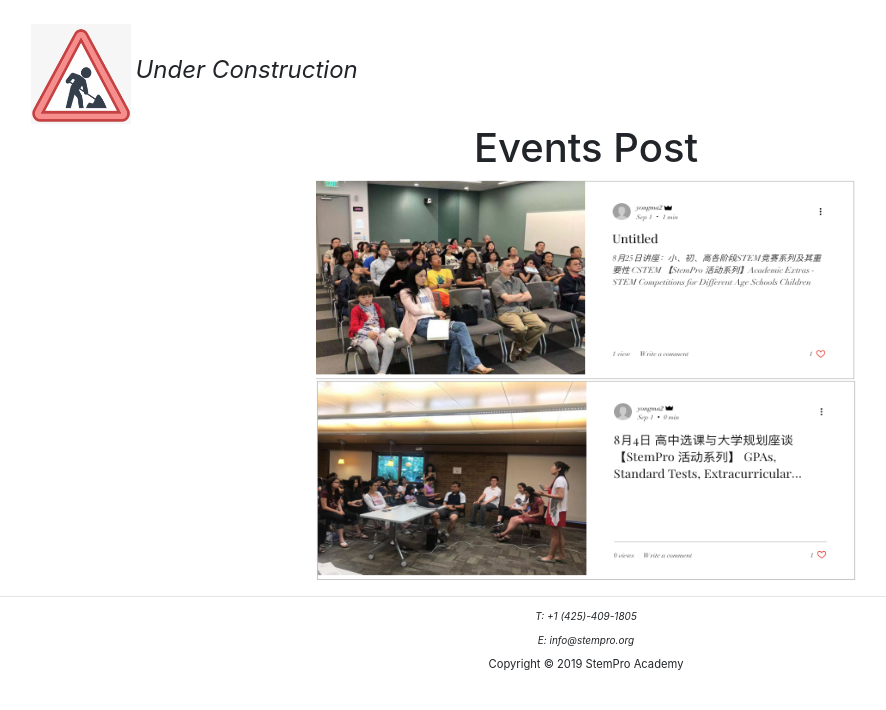
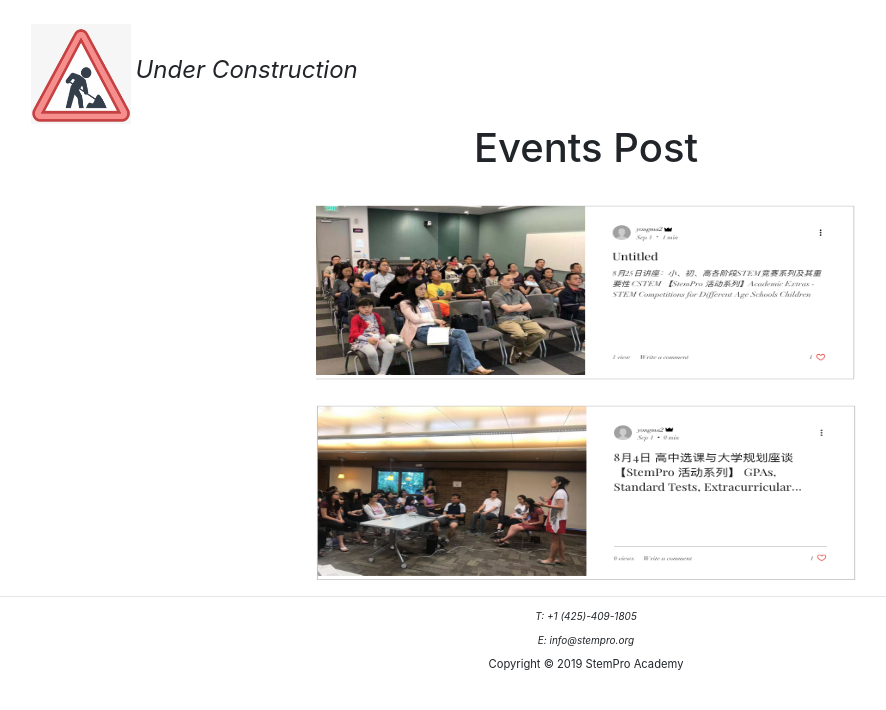
Before and after one commit to PrecociouslyDigital/stempro, a Django app: page /users/events in a window 1280 px wide. Shown: the part 58-768 px from the top of the page, without its empty margins (54-940 px from the left). Run offline with Django 3.2, Linux system fonts and the light colour scheme; some libraries are stand-ins or nearby versions.

Commit message:
change styling

```diff
--- a/templates/events.html
+++ b/templates/events.html
@@ -5,7 +5,7 @@
 {% block content %}
 <div class="container text-center">
      <h1>Events Post</h1>
-     <img src="{% static 'image/events-8-25.png' %}" alt="Smiley face" height="200px" width="50%">
-     <img src="{% static 'image/events-8-4.png' %}" alt="Smiley face" height="200px" width="50%">
+     <img src="{% static 'image/events-8-25.png' %}" alt="Smiley face" height="200px" style="padding-top: 25px;" width="50%">
+     <img src="{% static 'image/events-8-4.png' %}" alt="Smiley face" height="200px" style="padding-top: 25px;" width="50%">
 </div>
 {% endblock %}
```
